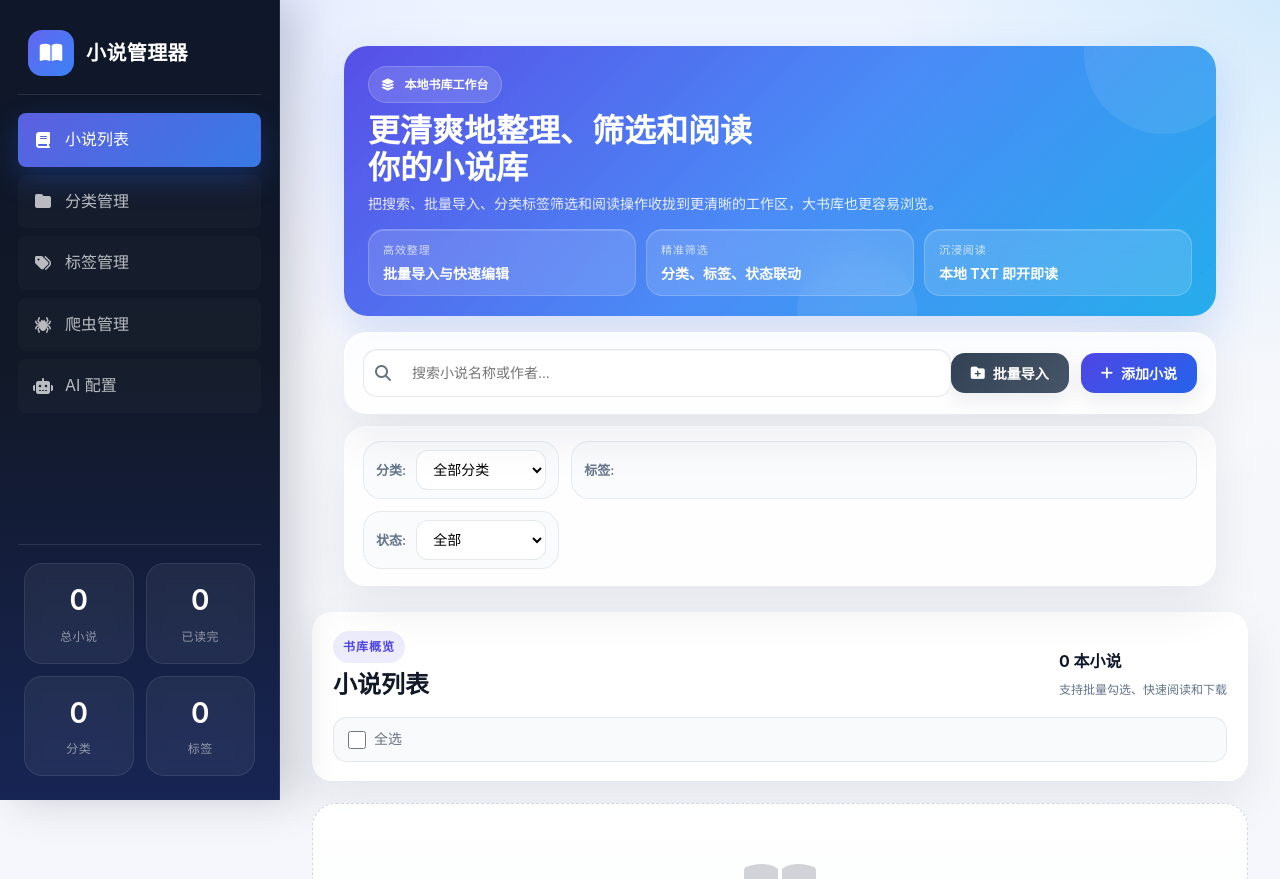
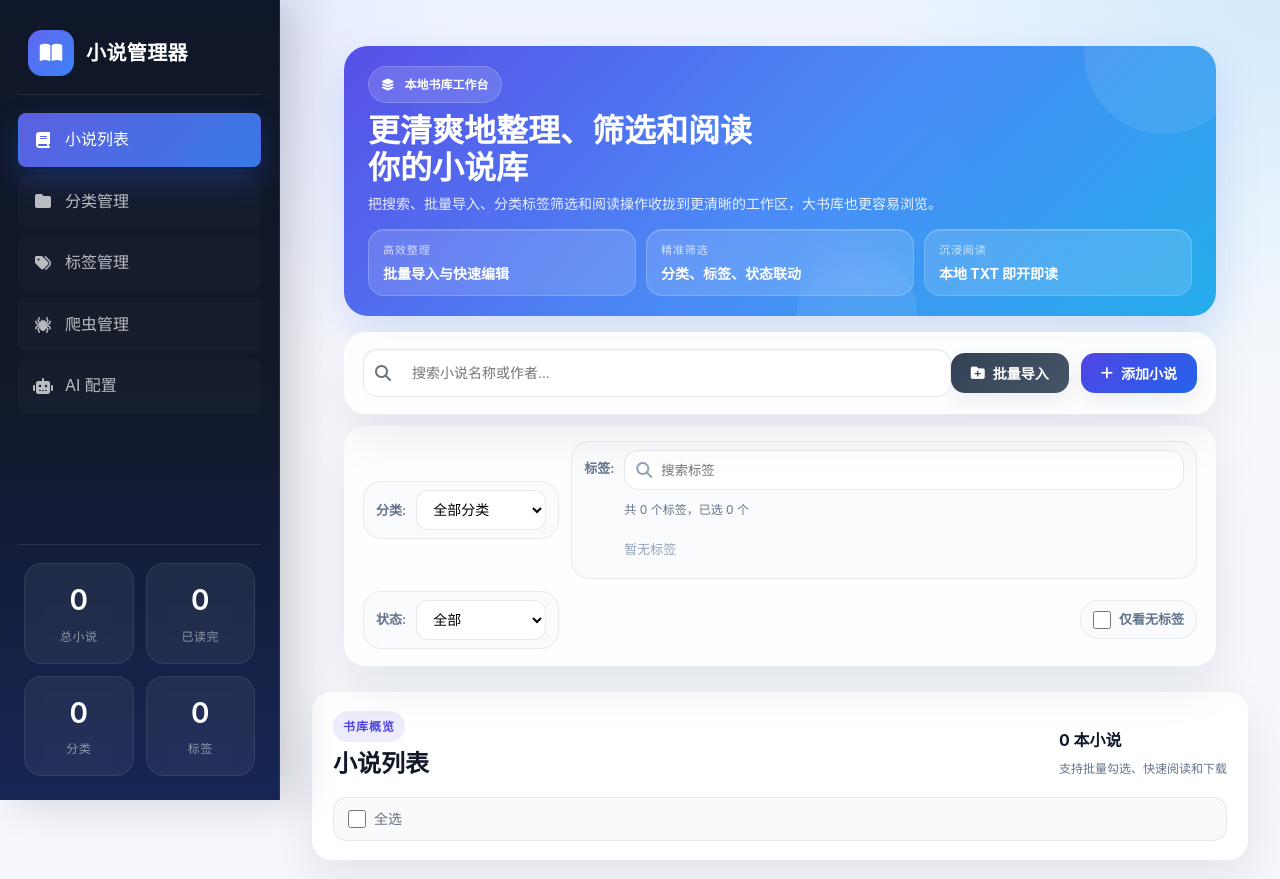
Before and after one commit to livesstart/novel-manage, a Flask app: page / in a window 1280 px wide. Shown: the top 879 px of the page. Run offline with Flask 3, Linux system fonts and the light colour scheme; data that the repository does not hold is empty.

Commit message:
feat: 优化标签筛选与 AI 配置支持

```diff
--- a/ai_client.py
+++ b/ai_client.py
@@ -1049,6 +1049,7 @@ class AIClientFactory:
         'gemini': GeminiClient,
         'gemini-native': GeminiNativeClient,
         'openai-compatible': OpenAICompatibleClient,
+        'new-api': OpenAICompatibleClient,
     }
 
     @classmethod
@@ -1070,7 +1071,7 @@ class AIClientFactory:
         try:
             if provider == 'openai':
                 models = _discover_openai_models(config)
-            elif provider == 'openai-compatible':
+            elif provider in ('openai-compatible', 'new-api'):
                 models = _discover_openai_compatible_models(config)
             elif provider in ('gemini', 'gemini-native'):
                 models = _discover_gemini_models(config)
@@ -1093,6 +1094,7 @@ class AIClientFactory:
         return [
             {'id': 'openai', 'name': 'OpenAI', 'models': ['gpt-3.5-turbo', 'gpt-4', 'gpt-4-turbo', 'gpt-4o']},
             {'id': 'openai-compatible', 'name': 'OpenAI 兼容 API', 'models': ['qwen-turbo', 'qwen-plus', 'deepseek-chat', 'moonshot-v1-8k', 'gemini-2.5-flash', 'gemini-3-pro-preview']},
+            {'id': 'new-api', 'name': 'New API (Gateway)', 'models': ['gpt-4o', 'gpt-4o-mini', 'deepseek-chat', 'gemini-2.5-flash', 'claude-3-5-sonnet']},
             {'id': 'claude', 'name': 'Claude (Anthropic)', 'models': ['claude-3-opus-20240229', 'claude-3-sonnet-20240229', 'claude-3-haiku-20240307']},
             {'id': 'gemini', 'name': 'Google Gemini', 'models': ['gemini-2.5-flash', 'gemini-3-pro-preview', 'gemini-2.0-flash']},
             {'id': 'gemini-native', 'name': 'Google Gemini（原生）', 'models': ['gemini-2.5-flash', 'gemini-3-pro-preview', 'gemini-2.0-flash']},
--- a/app.py
+++ b/app.py
@@ -376,6 +376,7 @@ def get_novels():
     category_id = request.args.get('category_id', '')
     tag_ids = request.args.getlist('tag_ids')
     status = request.args.get('status', '')
+    untagged_only = request.args.get('untagged_only', '').strip().lower() in {'1', 'true', 'yes', 'on'}
 
     query = '''
         SELECT n.*, c.name as category_name
@@ -396,6 +397,9 @@ def get_novels():
     if status:
         query += ' AND n.status = ?'
         params.append(status)
+
+    if untagged_only:
+        query += ' AND NOT EXISTS (SELECT 1 FROM novel_tags nt WHERE nt.novel_id = n.id)'
 
     # 如果有标签筛选，使用子查询
     if tag_ids:
--- a/static/css/style.css
+++ b/static/css/style.css
@@ -225,6 +225,19 @@ body {
     box-shadow: 0 0 0 2px var(--primary-color);
 }
 
+.filter-tags.disabled {
+    opacity: 0.65;
+}
+
+.filter-tag.disabled {
+    cursor: not-allowed;
+    pointer-events: none;
+}
+
+.filter-untagged-group {
+    margin-left: auto;
+}
+
 /* 按钮 */
 .btn {
     display: inline-flex;
@@ -3315,3 +3328,219 @@ textarea:focus {
         padding: 16px;
     }
 }
+
+.novel-tags {
+    display: flex;
+    flex-wrap: wrap;
+    align-items: center;
+    gap: 8px;
+    margin-bottom: 18px;
+    min-height: 32px;
+}
+
+.novel-tag {
+    display: inline-flex;
+    align-items: center;
+    max-width: min(100%, 140px);
+    padding: 5px 10px;
+    border-radius: 999px;
+    font-size: 12px;
+    font-weight: 600;
+    line-height: 1.2;
+    white-space: nowrap;
+    overflow: hidden;
+    text-overflow: ellipsis;
+    border: 1px solid rgba(148, 163, 184, 0.14);
+}
+
+.novel-tag-toggle {
+    display: inline-flex;
+    align-items: center;
+    justify-content: center;
+    min-width: 44px;
+    max-width: 100%;
+    padding: 5px 10px;
+    border: 1px dashed rgba(99, 102, 241, 0.28);
+    border-radius: 999px;
+    background: rgba(79, 70, 229, 0.08);
+    color: var(--primary-color);
+    font-size: 12px;
+    font-weight: 700;
+    line-height: 1.2;
+    cursor: pointer;
+    transition: all 0.2s ease;
+}
+
+.novel-tag-toggle:hover {
+    background: rgba(79, 70, 229, 0.14);
+    border-color: rgba(99, 102, 241, 0.38);
+}
+
+.novel-tag-toggle.is-collapse {
+    background: rgba(148, 163, 184, 0.1);
+    border-style: solid;
+    border-color: rgba(148, 163, 184, 0.24);
+    color: #475569;
+}
+
+@media (max-width: 768px) {
+    .novel-tag {
+        max-width: min(100%, 120px);
+    }
+
+    .novel-tag-toggle {
+        min-width: 40px;
+        padding: 4px 9px;
+    }
+}
+
+
+.filter-tags-group {
+    flex: 1 1 520px;
+    align-items: flex-start;
+}
+
+.filter-tags-group > label {
+    padding-top: 8px;
+}
+
+.filter-tags-panel {
+    display: flex;
+    flex: 1;
+    min-width: 0;
+    flex-direction: column;
+    gap: 10px;
+}
+
+.filter-tags-toolbar {
+    display: flex;
+    align-items: center;
+    gap: 10px;
+    flex-wrap: wrap;
+    width: 100%;
+}
+
+.filter-tag-search-wrap {
+    position: relative;
+    flex: 1 1 240px;
+    min-width: 220px;
+}
+
+.filter-tag-search-wrap i {
+    position: absolute;
+    left: 12px;
+    top: 50%;
+    transform: translateY(-50%);
+    color: #94a3b8;
+    pointer-events: none;
+}
+
+.filter-tag-search {
+    width: 100%;
+    height: 40px;
+    padding: 0 12px 0 36px;
+    border-radius: 12px;
+    border: 1px solid var(--border-strong);
+    background: #fff;
+    color: var(--text-primary);
+}
+
+.filter-tag-search:focus {
+    outline: none;
+    border-color: rgba(79, 70, 229, 0.45);
+    box-shadow: 0 0 0 4px rgba(79, 70, 229, 0.10);
+}
+
+.filter-tag-search:disabled {
+    background: rgba(248, 250, 252, 0.82);
+    color: #94a3b8;
+    cursor: not-allowed;
+}
+
+.filter-tags-summary {
+    font-size: 12px;
+    color: #64748b;
+}
+
+.filter-tags-toggle {
+    display: inline-flex;
+    align-items: center;
+    justify-content: center;
+    min-width: 110px;
+    height: 40px;
+    padding: 0 14px;
+    border-radius: 12px;
+    border: 1px solid rgba(99, 102, 241, 0.18);
+    background: rgba(79, 70, 229, 0.08);
+    color: var(--primary-color);
+    font-size: 13px;
+    font-weight: 600;
+    cursor: pointer;
+    transition: all 0.2s ease;
+}
+
+.filter-tags-toggle:hover {
+    background: rgba(79, 70, 229, 0.14);
+    border-color: rgba(99, 102, 241, 0.28);
+}
+
+.filter-tags-toggle[hidden] {
+    display: none;
+}
+
+.filter-tags-clear {
+    display: inline-flex;
+    align-items: center;
+    justify-content: center;
+    min-width: 110px;
+    height: 40px;
+    padding: 0 14px;
+    border-radius: 12px;
+    border: 1px solid rgba(239, 68, 68, 0.18);
+    background: rgba(239, 68, 68, 0.08);
+    color: #dc2626;
+    font-size: 13px;
+    font-weight: 600;
+    cursor: pointer;
+    transition: all 0.2s ease;
+}
+
+.filter-tags-clear:hover {
+    background: rgba(239, 68, 68, 0.14);
+    border-color: rgba(239, 68, 68, 0.28);
+}
+
+.filter-tags-clear[hidden] {
+    display: none;
+}
+
+.filter-tags {
+    width: 100%;
+    min-height: 40px;
+}
+
+.filter-tags-empty {
+    display: inline-flex;
+    align-items: center;
+    min-height: 32px;
+    color: #94a3b8;
+    font-size: 13px;
+}
+
+@media (max-width: 768px) {
+    .filter-tags-group {
+        width: 100%;
+    }
+
+    .filter-tags-toolbar {
+        align-items: stretch;
+    }
+
+    .filter-tag-search-wrap {
+        min-width: 100%;
+    }
+
+    .filter-tags-toggle {
+        width: 100%;
+    }
+}
--- a/static/js/app.js
+++ b/static/js/app.js
@@ -9,6 +9,9 @@ const state = {
     tags: [],
     currentView: 'novels',
     selectedTags: new Set(),
+    expandedNovelTagIds: new Set(),
+    filterTagQuery: '',
+    filterTagsExpanded: false,
     editingNovel: null,
     editingCategory: null,
     editingTag: null,
@@ -19,6 +22,9 @@ const state = {
     selectedNovels: new Set(),
     batchActionMode: 'tags'
 };
+
+const NOVEL_TAG_VISIBLE_COUNT = 4;
+const FILTER_TAG_COLLAPSED_LIMIT = 12;
 
 const batchAIState = {
     queue: [],
@@ -96,15 +102,18 @@ async function loadNovels(filters = {}) {
         if (filters.keyword) params.append('keyword', filters.keyword);
         if (filters.category_id) params.append('category_id', filters.category_id);
         if (filters.status !== undefined && filters.status !== '') params.append('status', filters.status);
-
-        // 添加标签筛选参数
-        if (filters.tag_ids && filters.tag_ids.length > 0) {
+        if (filters.untagged_only) params.append('untagged_only', '1');
+
+        // ????????
+        if (!filters.untagged_only && filters.tag_ids && filters.tag_ids.length > 0) {
             filters.tag_ids.forEach(tagId => params.append('tag_ids', tagId));
         }
 
         const res = await api.get(`/api/novels?${params}`);
         if (res.success) {
             state.novels = res.data;
+            const currentNovelIds = new Set(res.data.map(novel => novel.id));
+            state.expandedNovelTagIds = new Set([...state.expandedNovelTagIds].filter(id => currentNovelIds.has(id)));
             renderNovels();
         }
     } catch (err) {
@@ -142,6 +151,45 @@ async function loadTags() {
 }
 
 // 渲染小说列表
+function renderNovelTags(novel) {
+    const tags = Array.isArray(novel.tags) ? novel.tags : [];
+    if (!tags.length) {
+        return '';
+    }
+
+    const isExpanded = state.expandedNovelTagIds.has(novel.id);
+    const visibleTags = isExpanded ? tags : tags.slice(0, NOVEL_TAG_VISIBLE_COUNT);
+    const hiddenCount = Math.max(tags.length - visibleTags.length, 0);
+    const hasOverflow = tags.length > NOVEL_TAG_VISIBLE_COUNT;
+    const allTagNames = tags.map(tag => tag.name).filter(Boolean).join(', ');
+
+    return `
+        <div class="novel-tags ${isExpanded ? 'expanded' : 'collapsed'}" title="${escapeHtml(allTagNames)}">
+            ${visibleTags.map(tag => `
+                <span class="novel-tag" style="background-color: ${tag.color}20; color: ${tag.color}" title="${escapeHtml(tag.name)}">
+                    ${escapeHtml(tag.name)}
+                </span>
+            `).join('')}
+            ${!isExpanded && hiddenCount > 0 ? `
+                <button type="button" class="novel-tag-toggle" onclick="toggleNovelTagList(${novel.id})">+${hiddenCount}</button>
+            ` : ''}
+            ${isExpanded && hasOverflow ? `
+                <button type="button" class="novel-tag-toggle is-collapse" onclick="toggleNovelTagList(${novel.id})">&#x6536;&#x8d77;</button>
+            ` : ''}
+        </div>
+    `;
+}
+
+function toggleNovelTagList(novelId) {
+    if (state.expandedNovelTagIds.has(novelId)) {
+        state.expandedNovelTagIds.delete(novelId);
+    } else {
+        state.expandedNovelTagIds.add(novelId);
+    }
+
+    renderNovels();
+}
+
 function renderNovels() {
     const container = document.getElementById('novels-grid');
 
@@ -179,15 +227,7 @@ function renderNovels() {
             </div>
             ${novel.category_name ? `<span class="novel-category">${escapeHtml(novel.category_name)}</span>` : ''}
             ${novel.description ? `<div class="novel-description">${escapeHtml(novel.description)}</div>` : ''}
-            ${novel.tags && novel.tags.length > 0 ? `
-                <div class="novel-tags">
-                    ${novel.tags.map(tag => `
-                        <span class="novel-tag" style="background-color: ${tag.color}20; color: ${tag.color}">
-                            ${escapeHtml(tag.name)}
-                        </span>
-                    `).join('')}
-                </div>
-            ` : ''}
+            ${renderNovelTags(novel)}
             <div class="novel-actions">
                 <button class="btn btn-sm btn-secondary" onclick="openNovelFile(${novel.id})">
                     <i class="fas fa-book-open"></i> 阅读
@@ -293,18 +333,83 @@ function updateCategorySelects() {
 
 // 更新标签选择器
 function updateTagSelectors() {
-    // 更新筛选标签
     const filterContainer = document.getElementById('filter-tags');
-    filterContainer.innerHTML = state.tags.map(tag => `
+    const searchInput = document.getElementById('filter-tag-search');
+    const summaryEl = document.getElementById('filter-tags-summary');
+    const toggleBtn = document.getElementById('filter-tags-toggle');
+    const clearBtn = document.getElementById('filter-tags-clear');
+    const untaggedOnly = document.getElementById('filter-untagged-only')?.checked;
+    const query = (state.filterTagQuery || '').trim().toLowerCase();
+    const selectedCount = state.selectedTags.size;
+
+    if (searchInput) {
+        searchInput.value = state.filterTagQuery;
+        searchInput.disabled = Boolean(untaggedOnly);
+    }
+
+    filterContainer.classList.toggle('disabled', Boolean(untaggedOnly));
+    filterContainer.classList.remove('is-collapsed', 'is-searching');
+
+    if (untaggedOnly) {
+        filterContainer.innerHTML = '<span class="filter-tags-empty">\u5df2\u542f\u7528\u201c\u4ec5\u770b\u65e0\u6807\u7b7e\u201d\uff0c\u6807\u7b7e\u7b5b\u9009\u6682\u65f6\u505c\u7528</span>';
+        if (summaryEl) {
+            summaryEl.textContent = `\u5df2\u9009 ${selectedCount} \u4e2a\u6807\u7b7e`;
+        }
+        if (toggleBtn) {
+            toggleBtn.hidden = true;
+            clearBtn.hidden = true;
+        }
+    } else {
+        const matchedTags = state.tags.filter(tag => !query || String(tag.name || '').toLowerCase().includes(query));
+        const orderedTags = [
+            ...matchedTags.filter(tag => state.selectedTags.has(tag.id)),
+            ...matchedTags.filter(tag => !state.selectedTags.has(tag.id))
+        ];
+        const shouldCollapse = !query && !state.filterTagsExpanded && orderedTags.length > FILTER_TAG_COLLAPSED_LIMIT;
+        const visibleTags = shouldCollapse ? orderedTags.slice(0, FILTER_TAG_COLLAPSED_LIMIT) : orderedTags;
+        const hiddenCount = Math.max(orderedTags.length - visibleTags.length, 0);
+
+        filterContainer.classList.toggle('is-collapsed', shouldCollapse);
+        filterContainer.classList.toggle('is-searching', Boolean(query));
+
+        if (visibleTags.length === 0) {
+            filterContainer.innerHTML = `<span class="filter-tags-empty">${query ? '\u6ca1\u6709\u5339\u914d\u7684\u6807\u7b7e' : '\u6682\u65e0\u6807\u7b7e'}</span>`;
+        } else {
+            filterContainer.innerHTML = visibleTags.map(tag => `
                 <span class="filter-tag ${state.selectedTags.has(tag.id) ? 'active' : ''}"
                       data-id="${tag.id}"
                       style="background-color: ${tag.color}20; color: ${tag.color}"
-              onclick="toggleFilterTag(${tag.id})">
+                      onclick="toggleFilterTag(${tag.id})"
+                      title="${escapeHtml(tag.name)}">
                     ${escapeHtml(tag.name)}
                 </span>
             `).join('');
-
-    // 更新小说编辑标签选择器
+        }
+
+        if (summaryEl) {
+            summaryEl.textContent = query
+                ? `\u5339\u914d ${matchedTags.length} \u4e2a\u6807\u7b7e\uff0c\u5df2\u9009 ${selectedCount} \u4e2a`
+                : `\u5171 ${state.tags.length} \u4e2a\u6807\u7b7e\uff0c\u5df2\u9009 ${selectedCount} \u4e2a`;
+        }
+
+        if (clearBtn) {
+            clearBtn.hidden = selectedCount === 0;
+        }
+
+        if (toggleBtn) {
+            if (query) {
+                toggleBtn.hidden = false;
+                toggleBtn.textContent = '\u6e05\u7a7a\u641c\u7d22';
+            } else if (orderedTags.length > FILTER_TAG_COLLAPSED_LIMIT || state.filterTagsExpanded) {
+                toggleBtn.hidden = false;
+                toggleBtn.textContent = shouldCollapse ? `\u5c55\u5f00\u66f4\u591a\uff08+${hiddenCount}\uff09` : '\u6536\u8d77\u6807\u7b7e';
+            } else {
+                toggleBtn.hidden = true;
+            }
+        }
+    }
+
+    // ???????????
     const selectorContainer = document.getElementById('novel-tag-selector');
     selectorContainer.innerHTML = state.tags.map(tag => `
         <span class="tag-option"
@@ -321,8 +426,35 @@ function updateTagSelectors() {
     }
 }
 
-// 切换筛选标签
+function toggleFilterTagsPanel() {
+    if (document.getElementById('filter-untagged-only')?.checked) {
+        return;
+    }
+
+    if (state.filterTagQuery) {
+        state.filterTagQuery = '';
+    } else {
+        state.filterTagsExpanded = !state.filterTagsExpanded;
+    }
+
+    updateTagSelectors();
+}
+
+function clearSelectedFilterTags() {
+    if (state.selectedTags.size === 0) {
+        return;
+    }
+
+    state.selectedTags.clear();
+    updateTagSelectors();
+    applyFilters();
+}
+
 function toggleFilterTag(tagId) {
+    if (document.getElementById('filter-untagged-only')?.checked) {
+        return;
+    }
+
     if (state.selectedTags.has(tagId)) {
         state.selectedTags.delete(tagId);
     } else {
@@ -466,12 +598,14 @@ function applyFilters() {
     const keyword = document.getElementById('search-input').value;
     const categoryId = document.getElementById('filter-category').value;
     const status = document.getElementById('filter-status').value;
+    const untaggedOnly = document.getElementById('filter-untagged-only').checked;
 
     loadNovels({
         keyword,
         category_id: categoryId,
         status: status,
-        tag_ids: Array.from(state.selectedTags)
+        tag_ids: untaggedOnly ? [] : Array.from(state.selectedTags),
+        untagged_only: untaggedOnly
     });
 }
 
@@ -1332,6 +1466,11 @@ const providerModels = {
         hint: '阿里：qwen-turbo, qwen-plus | 月之暗面：moonshot-v1-8k | DeepSeek：deepseek-chat | Google AI Studio：gemini-2.5-flash, gemini-3-pro-preview',
         defaultModel: 'qwen-turbo',
         models: ['qwen-turbo', 'qwen-plus', 'deepseek-chat', 'moonshot-v1-8k', 'gemini-2.5-flash', 'gemini-3-pro-preview']
+    },
+    'new-api': {
+        hint: 'New API gateway: API Base usually uses http(s)://your-new-api-host/v1; common models: gpt-4o, gpt-4o-mini, deepseek-chat, gemini-2.5-flash',
+        defaultModel: 'gpt-4o-mini',
+        models: ['gpt-4o', 'gpt-4o-mini', 'deepseek-chat', 'gemini-2.5-flash', 'claude-3-5-sonnet']
     },
     claude: {
         hint: '常用模型：claude-3-opus-20240229, claude-3-sonnet-20240229, claude-3-haiku-20240307',
@@ -1523,6 +1662,7 @@ function getProviderIcon(provider) {
     const icons = {
         openai: 'brain',
         'openai-compatible': 'plug',
+        'new-api': 'network-wired',
         claude: 'feather-alt',
         gemini: 'sparkles',
         'gemini-native': 'shield-halved',
@@ -2450,6 +2590,27 @@ function bindEvents() {
     // 筛选器
     document.getElementById('filter-category').addEventListener('change', applyFilters);
     document.getElementById('filter-status').addEventListener('change', applyFilters);
+    document.getElementById('filter-tag-search').addEventListener('input', (e) => {
+        state.filterTagQuery = e.target.value;
+        updateTagSelectors();
+    });
+    document.getElementById('filter-tag-search').addEventListener('keydown', (e) => {
+        if (e.key === 'Escape') {
+            state.filterTagQuery = '';
+            e.target.value = '';
+            updateTagSelectors();
+        }
+    });
+    document.getElementById('filter-tags-toggle').addEventListener('click', toggleFilterTagsPanel);
+    document.getElementById('filter-tags-clear').addEventListener('click', clearSelectedFilterTags);
+    document.getElementById('filter-untagged-only').addEventListener('change', () => {
+        if (document.getElementById('filter-untagged-only').checked) {
+            state.filterTagQuery = '';
+            state.filterTagsExpanded = false;
+        }
+        updateTagSelectors();
+        applyFilters();
+    });
 
     // 添加小说按钮
     document.getElementById('btn-add-novel').addEventListener('click', () => {
--- a/templates/index.html
+++ b/templates/index.html
@@ -112,30 +112,45 @@
             <!-- 筛选栏 -->
             <div class="filter-bar">
                 <div class="filter-group">
-                    <label>分类:</label>
+                    <label>&#x5206;&#x7C7B;:</label>
                     <select id="filter-category">
-                        <option value="">全部</option>
+                        <option value="">&#x5168;&#x90E8;</option>
                     </select>
                 </div>
-                <div class="filter-group">
-                    <label>标签:</label>
-                    <div class="filter-tags" id="filter-tags">
-                        <!-- 动态加载 -->
+                <div class="filter-group filter-tags-group">
+                    <label>&#x6807;&#x7B7E;:</label>
+                    <div class="filter-tags-panel">
+                        <div class="filter-tags-toolbar">
+                            <div class="filter-tag-search-wrap">
+                                <i class="fas fa-search"></i>
+                                <input type="text" id="filter-tag-search" class="filter-tag-search" placeholder="&#x641C;&#x7D22;&#x6807;&#x7B7E;">
+                            </div>
+                            <button type="button" class="filter-tags-toggle" id="filter-tags-toggle" hidden>&#x5C55;&#x5F00;&#x66F4;&#x591A;</button>
+                            <button type="button" class="filter-tags-clear" id="filter-tags-clear" hidden>&#x6E05;&#x7A7A;&#x5DF2;&#x9009;</button>
+                        </div>
+                        <div class="filter-tags-summary" id="filter-tags-summary">&#x5171; 0 &#x4E2A;&#x6807;&#x7B7E;&#xFF0C;&#x5DF2;&#x9009; 0 &#x4E2A;</div>
+                        <div class="filter-tags" id="filter-tags">
+                            <!-- ???? -->
+                        </div>
                     </div>
                 </div>
                 <div class="filter-group">
-                    <label>状态:</label>
+                    <label>&#x72B6;&#x6001;:</label>
                     <select id="filter-status">
-                        <option value="">全部</option>
-                        <option value="0">未读</option>
-                        <option value="1">阅读中</option>
-                        <option value="2">已读完</option>
+                        <option value="">&#x5168;&#x90E8;</option>
+                        <option value="0">&#x672A;&#x8BFB;</option>
+                        <option value="1">&#x9605;&#x8BFB;&#x4E2D;</option>
+                        <option value="2">&#x5DF2;&#x8BFB;&#x5B8C;</option>
                     </select>
                 </div>
+                <div class="filter-group filter-untagged-group">
+                    <label class="checkbox-label">
+                        <input type="checkbox" id="filter-untagged-only">
+                        <span>&#x4EC5;&#x770B;&#x65E0;&#x6807;&#x7B7E;</span>
+                    </label>
+                </div>
             </div>
-
             </div>
-
 
                     <div class="novels-header">
                         <div class="novels-heading">
@@ -818,6 +833,7 @@
                             <select id="ai-config-provider" required>
                                 <option value="openai">OpenAI</option>
                                 <option value="openai-compatible">OpenAI 兼容 API (阿里/月之暗面/智谱等)</option>
+                                <option value="new-api">New API (Gateway)</option>
                                 <option value="claude">Claude (Anthropic)</option>
                                 <option value="gemini">Google Gemini</option>
                                 <option value="gemini-native">Google Gemini（原生）</option>
```
Lines whose indentation alone changed are shown as unchanged.
